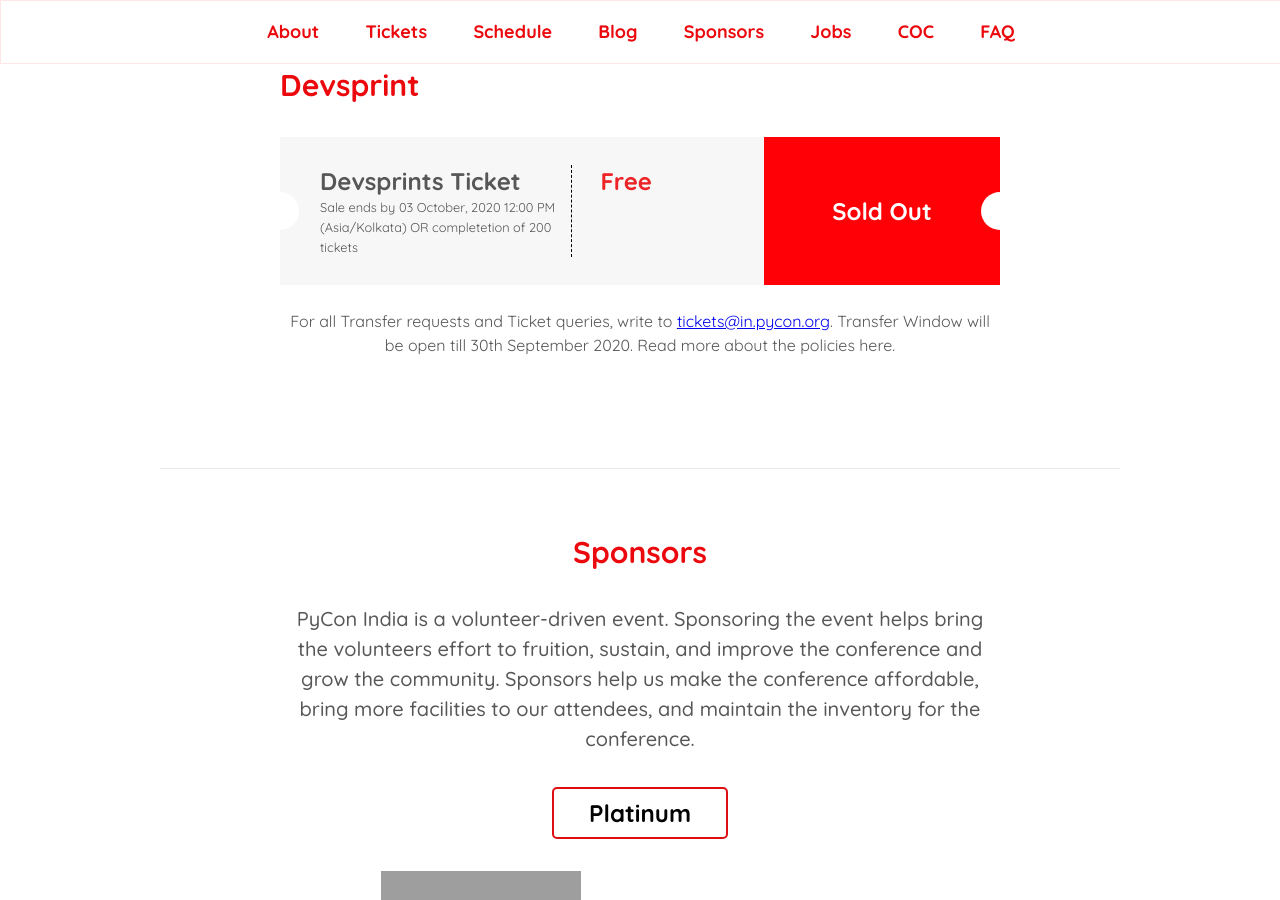
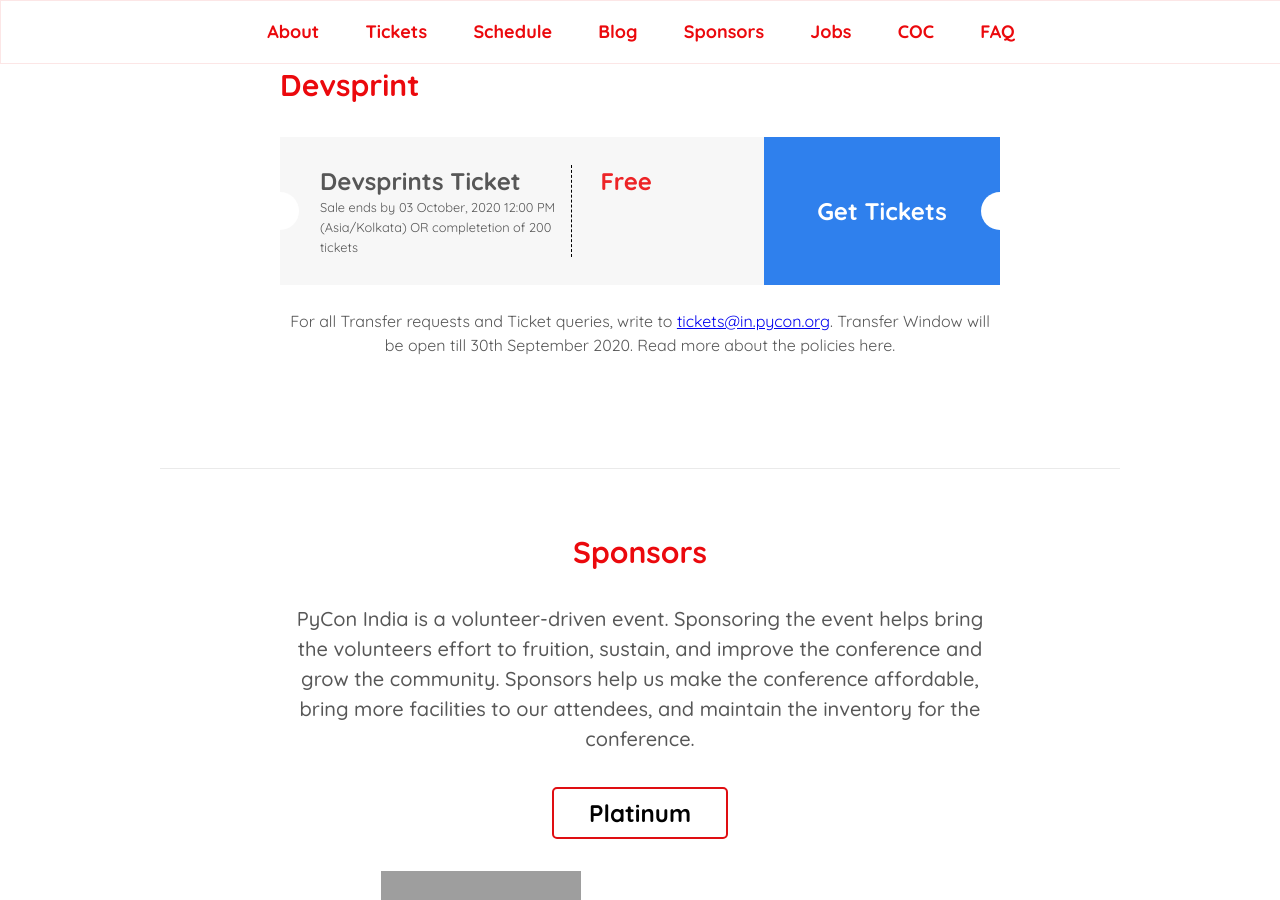
Before and after one commit to pythonindia/inpycon2020, a Jekyll site: the page built from index.md, in a window 1280 px wide and 900 px high, scrolled down 5353 px. Built offline with Jekyll 4.4.1, drawn with Linux system fonts in a browser that asks for light colours; grey boxes are pictures that could not be loaded.

Commit message:
Reopen Dev Sprint tickets

```diff
--- a/_data/tickets.yml
+++ b/_data/tickets.yml
@@ -32,5 +32,5 @@
   brief: Sale ends by 03 October, 2020 12:00 PM (Asia/Kolkata) OR completetion of 200 tickets
   cost: Free
   type: devsprint
-  status: sold
+  status: available
   url: https://www.townscript.com/e/pycon-india-2020
```
